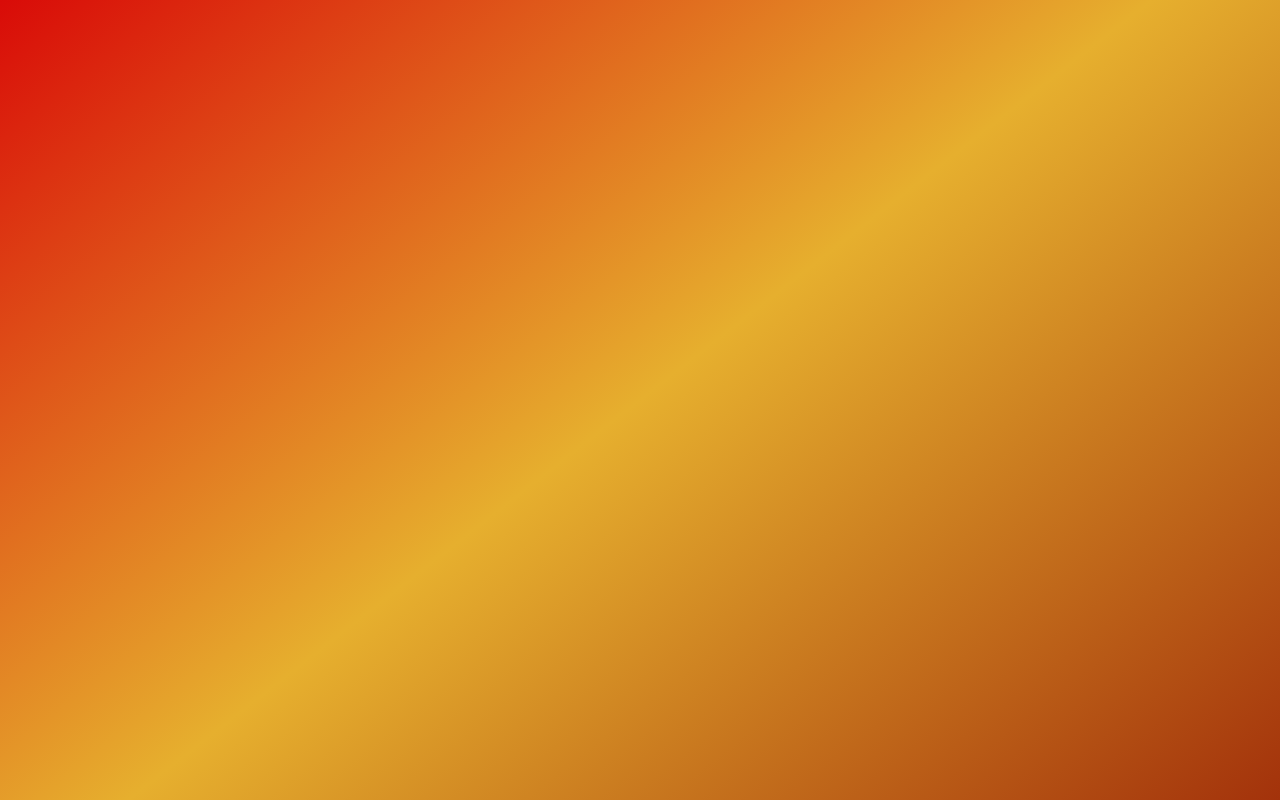
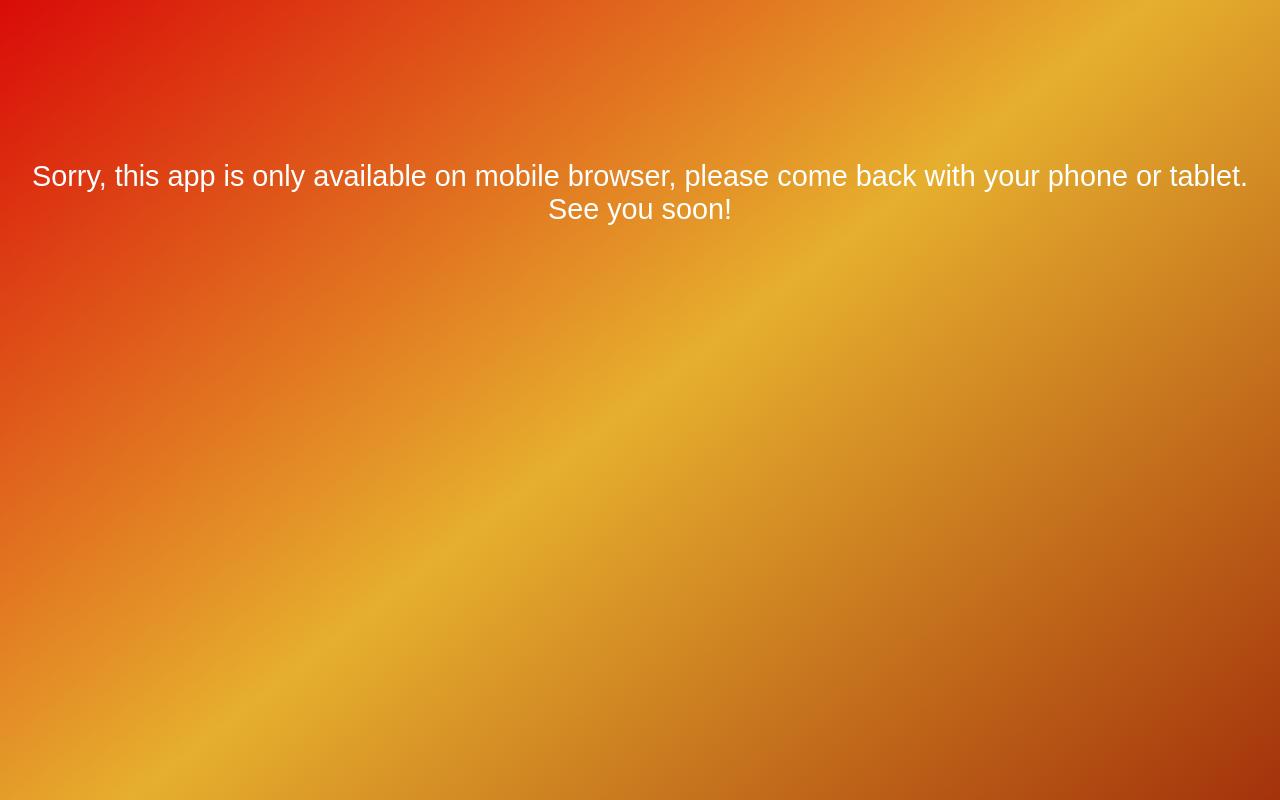
Before and after one commit to Eti-Fromentin/next_lazy_nights, a Next.js app: page / in a window 1280 px wide. Shown: the top 800 px of the page. Built offline with nearby package versions, Linux system fonts and the light colour scheme; a web font is replaced by a local one.

Commit message:
vercel deployement

```diff
--- a/styles/globals.css
+++ b/styles/globals.css
@@ -43,6 +43,6 @@ a {
 .warning {
   color: var(--lazy-white);
   text-align: center;
-  margin-top: 70%;
+  margin-top: 20vh;
   font-size: 1.8em;
 }
```
